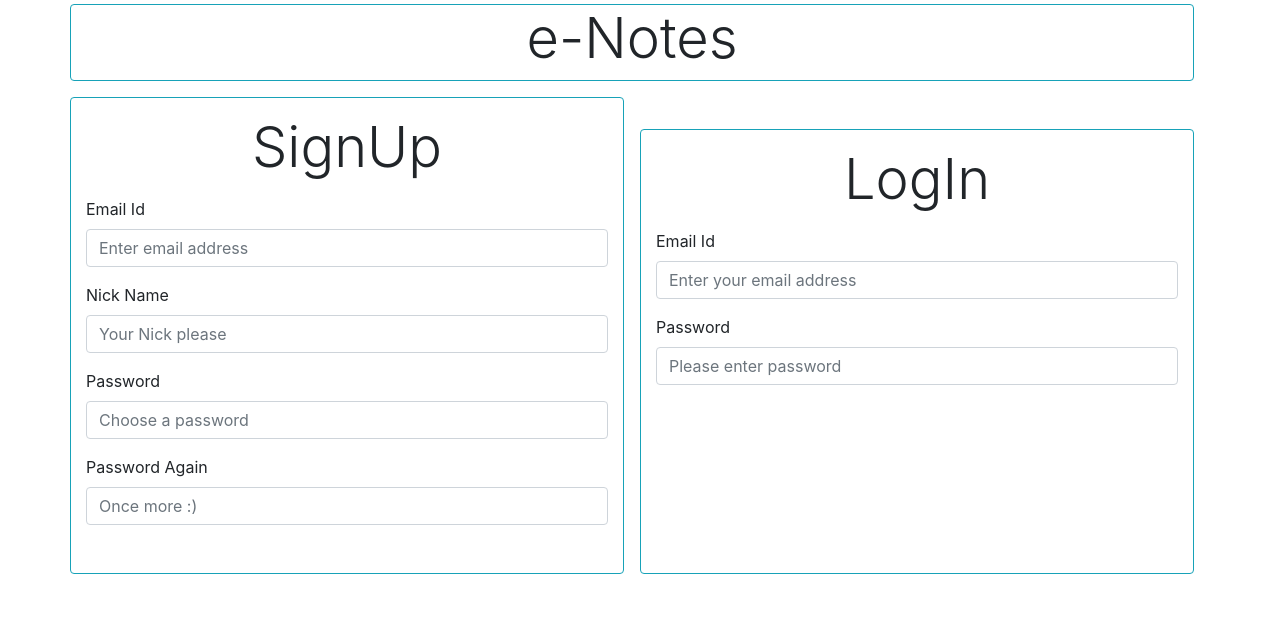
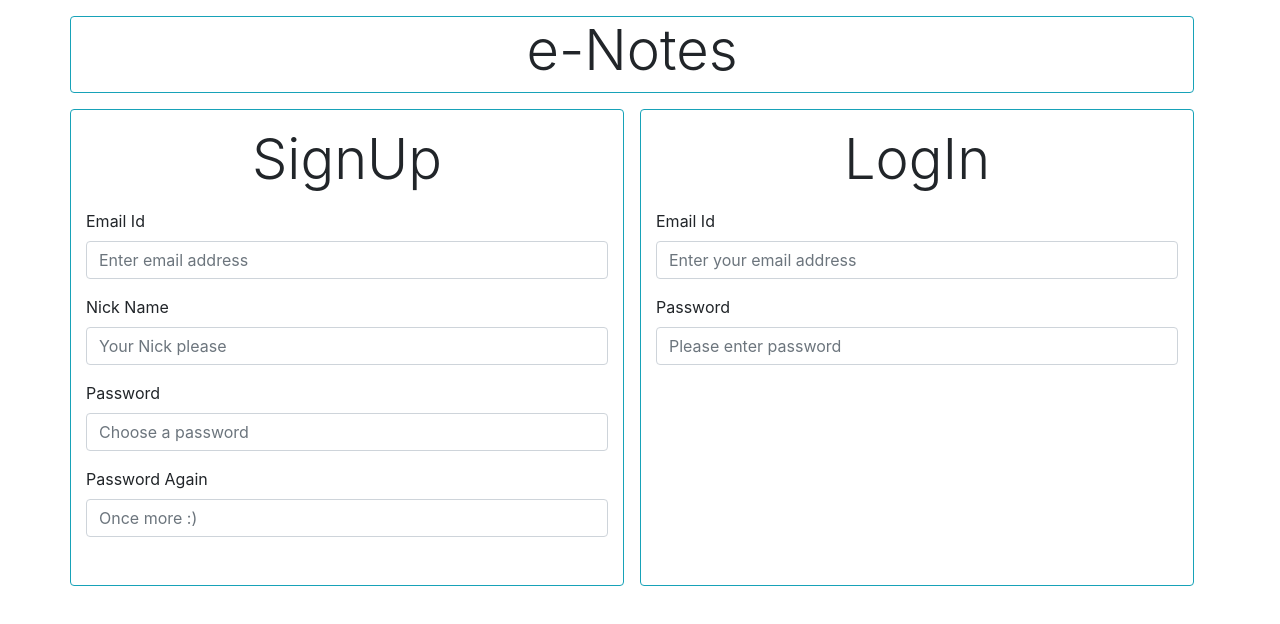
Before and after one commit to mouni22sai/sampleapp, a website: page public/html/index.html in a window 1280 px wide. Drawn offline with nearby package versions, Linux system fonts and the light colour scheme; some packages are replaced by stand-ins of ours; a script that the page names is missing; files whose address does not match are found by name.

Commit message:
margins edited

```diff
--- a/public/html/homepage.html
+++ b/public/html/homepage.html
@@ -1,14 +1,14 @@
 <div class="row">
-  <div class="col border border-info rounded mt-1 mr-3">
+  <div class="col border border-info rounded mt-3 mr-3">
     <h1 class="display-4 text-center">e-Notes</h1>
   </div>
 </div>
 
 <div class="row">
-  <div class="col border border-info rounded mt-3 mr-3">
+  <div class="col border border-info rounded mt-3 mr-3 mb-3">
     <signup></signup>
   </div>
-  <div class="col border border-info rounded mt-5 mr-3">
+  <div class="col border border-info rounded mt-3 mr-3 mb-3">
     <login></login>
   </div>
 </div>
```
